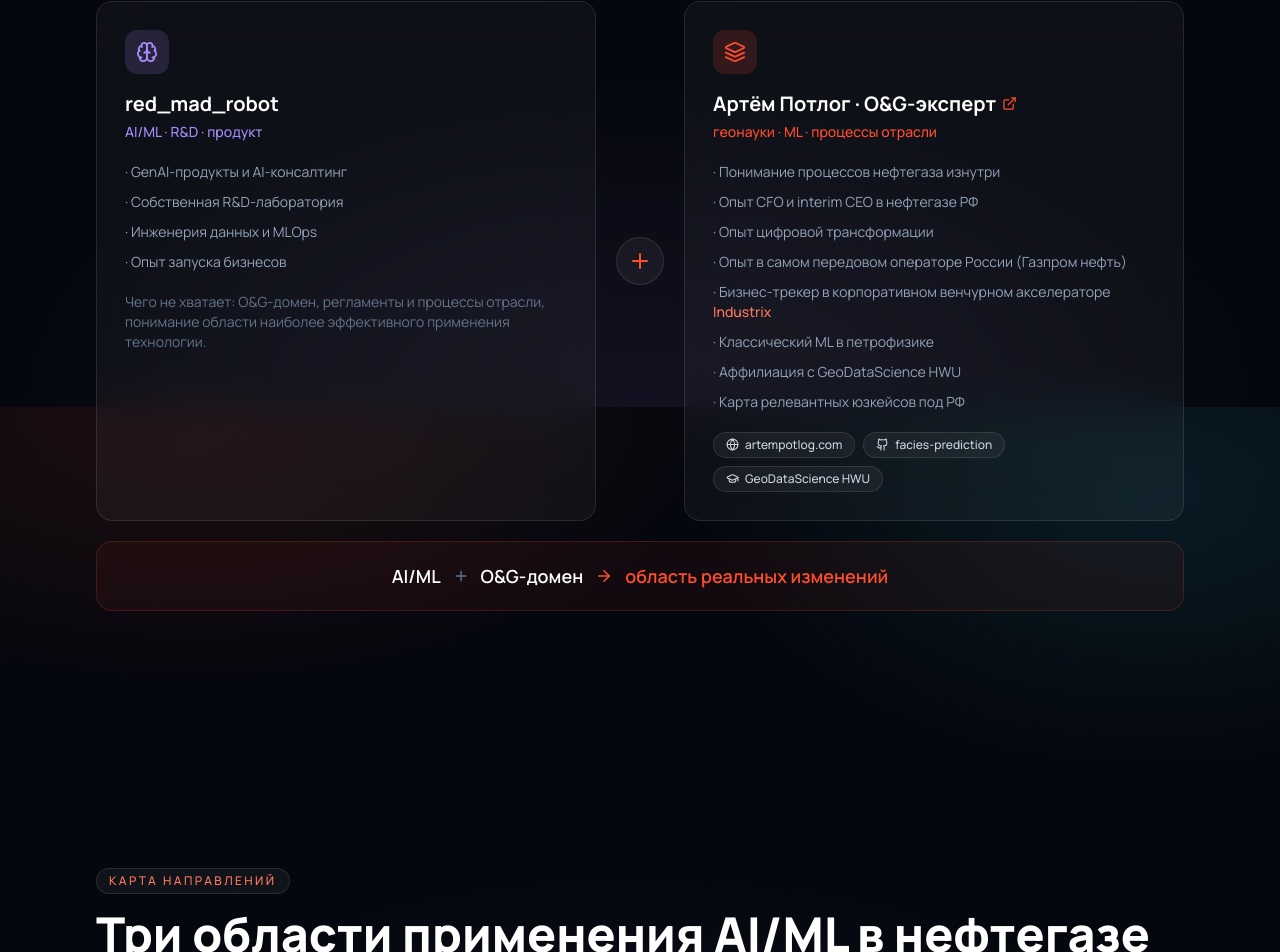
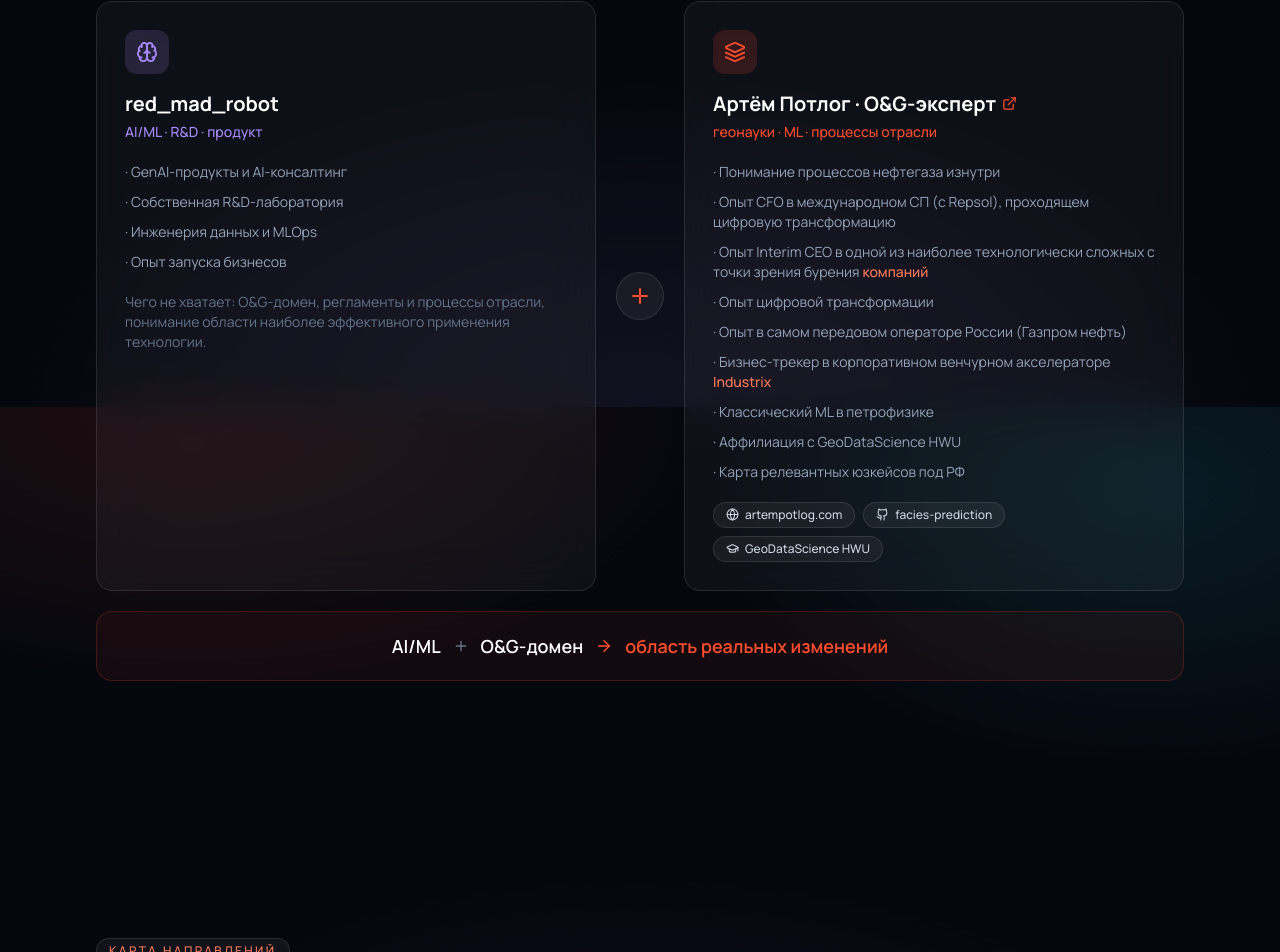
Before and after one commit to artem-potlog/oil-gas-ai-rmr, a React (Vite) app: page / in a window 1280 px wide. Shown: the part 1193-2145 px from the top of the page. Built offline with nearby package versions, Linux system fonts and the light colour scheme.

Commit message:
About section: split CFO and interim CEO bullets with link

```diff
--- a/src/components/Context.tsx
+++ b/src/components/Context.tsx
@@ -60,7 +60,18 @@
             <p className="mt-1 text-sm font-medium text-brand">геонауки · ML · процессы отрасли</p>
             <ul className="mt-5 space-y-2.5 text-sm text-slate-400">
               <li>· Понимание процессов нефтегаза изнутри</li>
-              <li>· Опыт CFO и interim CEO в нефтегазе РФ</li>
+              <li>· Опыт CFO в международном СП (с Repsol), проходящем цифровую трансформацию</li>
+              <li>
+                · Опыт Interim CEO в одной из наиболее технологически сложных с точки зрения бурения{' '}
+                <a
+                  href="https://www.rogtecmagazine.com/%d1%81%d0%be%d0%b2%d1%80%d0%b5%d0%bc%d0%b5%d0%bd%d0%bd%d1%8b%d0%b5-%d1%82%d0%b5%d1%85%d0%bd%d0%be%d0%bb%d0%be%d0%b3%d0%b8%d0%b8-%d0%b3%d0%b0%d0%b7%d0%bf%d1%80%d0%be%d0%bc-%d0%bd%d0%b5%d1%84/?lang=ru"
+                  target="_blank"
+                  rel="noreferrer"
+                  className="font-medium text-brand-soft underline-offset-2 transition hover:underline"
+                >
+                  компаний
+                </a>
+              </li>
               <li>· Опыт цифровой трансформации</li>
               <li>· Опыт в самом передовом операторе России (Газпром нефть)</li>
               <li>
```
